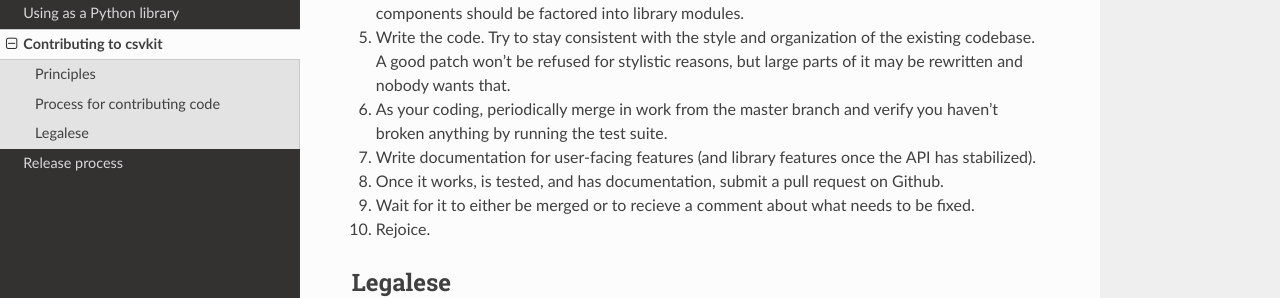
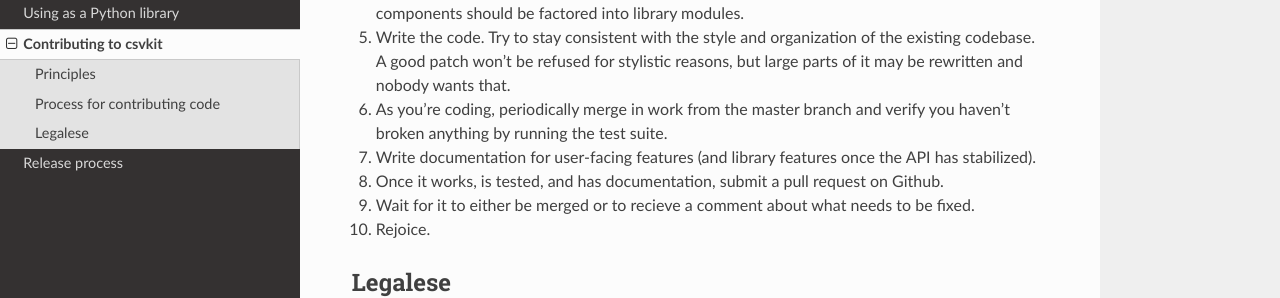
Before and after one commit to wireservice/csvkit, a Sphinx documentation site: the page built from docs/contributing.rst, in a window 1280 px wide and 900 px high, scrolled down 890 px. Shown: the part 221-519 px from the top of the window. Built offline with Sphinx 7.4.7 and the Read the Docs theme 2.0.0, drawn with Linux system fonts in a browser that asks for light colours.

Commit message:
Grammar nazi
(PS: Great tool, thanks!)

```diff
--- a/docs/contributing.rst
+++ b/docs/contributing.rst
@@ -33,7 +33,7 @@
 #. Comment on the ticket letting everyone know you're going to be hacking on it so that nobody duplicates your effort. It's also good practice to provide some general idea of how you plan on resolving the issue so that other developers can make suggestions.
 #. Write tests for the feature you're building. Follow the format of the existing tests in the test directory to see how this works. You can run all the tests with the command ``nosetests``. The one exception to testing is command-line scripts. These don't need unit test, though all reusable components should be factored into library modules.
 #. Write the code. Try to stay consistent with the style and organization of the existing codebase. A good patch won't be refused for stylistic reasons, but large parts of it may be rewritten and nobody wants that.
-#. As your coding, periodically merge in work from the master branch and verify you haven't broken anything by running the test suite.
+#. As you're coding, periodically merge in work from the master branch and verify you haven't broken anything by running the test suite.
 #. Write documentation for user-facing features (and library features once the API has stabilized).
 #. Once it works, is tested, and has documentation, submit a pull request on Github.
 #. Wait for it to either be merged or to recieve a comment about what needs to be fixed.
```
